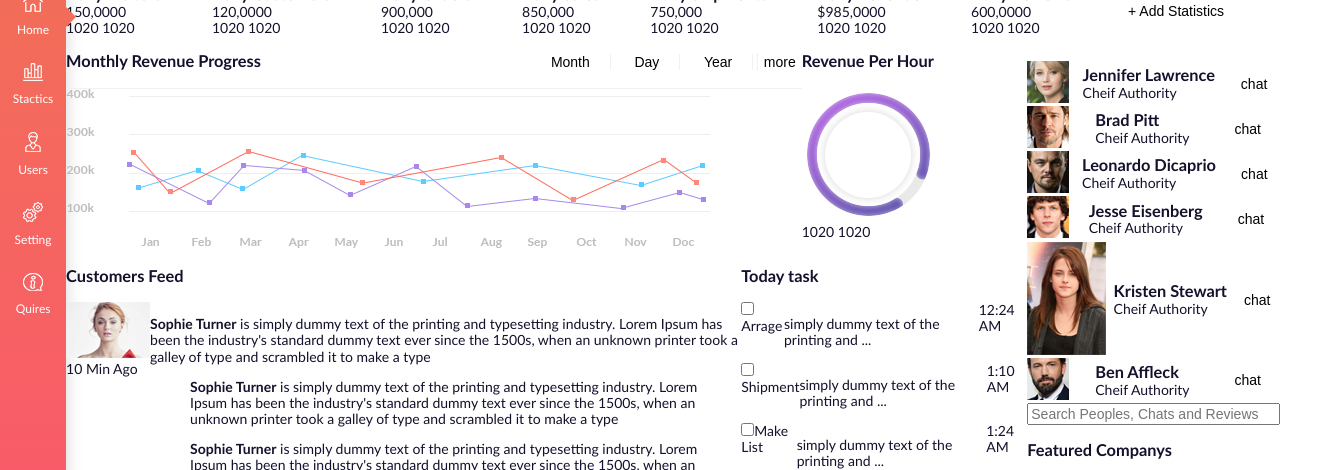
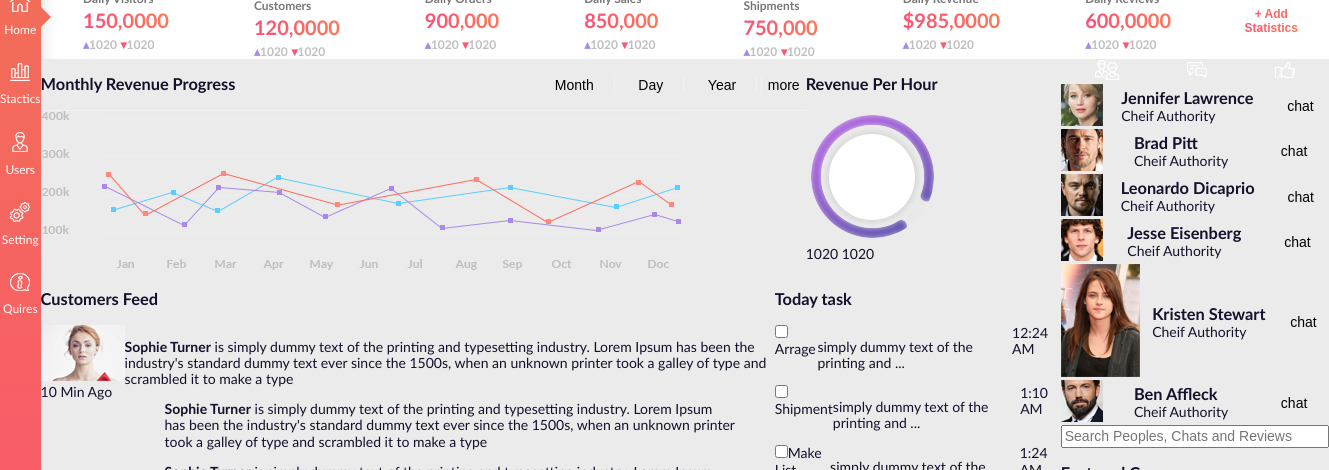
Before and after one commit to neretin-trike/dashboard_flex, a plain HTML site: page index.html in a window 1280 px wide. Shown: the part 89-559 px from the top of the page, 1329 px wide, since content can reach past the window. Drawn offline with Linux system fonts and the light colour scheme.

Commit message:
Завершил оформление элемента static-bar

```diff
--- a/css/main.css
+++ b/css/main.css
@@ -212,6 +212,7 @@ header .user .more{
 .static-bar .static-index{
     align-self: center;
     flex-grow: 1;
+    margin: auto 4.25rem;
 }
 
 .static-bar .static-index h3,
@@ -220,11 +221,55 @@ header .user .more{
     margin: 0;
 }
 
+.static-bar .static-index h3{
+    font-size: 1.2rem;
+    color: #777777;
+}
+
+.static-bar .static-index p{
+    font-size: 2.0rem;
+    font-weight: 700;
+    background-image: linear-gradient(to right, #fd4e75, #fc7858);
+    -webkit-background-clip: text;
+    -webkit-text-fill-color: transparent;
+    margin: 0.35rem 0;
+}
+
+.static-bar .static-index span{
+    font-size: 1.2rem;
+    color: #bfbfbf;
+    font-weight: 700;
+    position: relative;
+}
+
+.static-bar .static-index span.came:before{
+    content: "▴";
+    color: #a889e9;
+}
+
+.static-bar .static-index span.gone:before{
+    content: "▾";
+    color: #fd5670;
+}
+
+.static-bar .static-index:last-child{
+    margin: auto 2.5rem;
+}
+
+.static-bar .static-index .add{
+    font-size: 1.2rem;
+    font-weight: 700;
+    background-image: linear-gradient(to right, #fd4e75, #fc7858);
+    -webkit-background-clip: text;
+    -webkit-text-fill-color: transparent;
+}
+
 /*--------------------------
     MAIN FILLING
 ---------------------------*/
 
 .main-filling{
+    background-color: #ebebeb;
     display: flex;
     flex-basis: 83.5%;
 }
```
